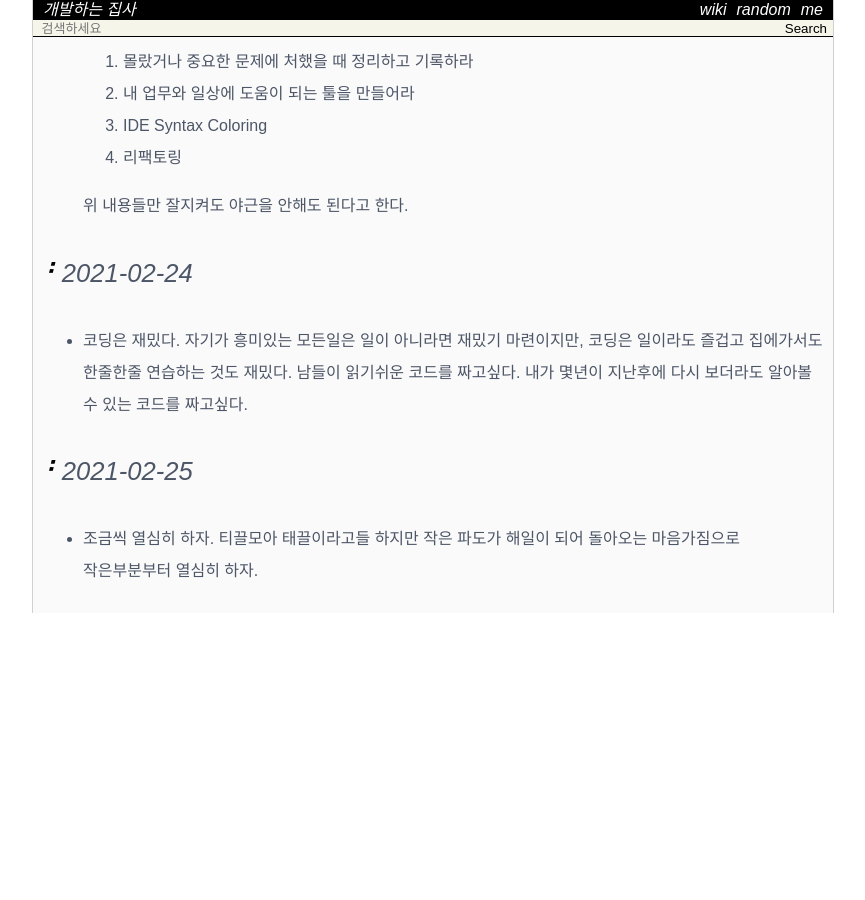
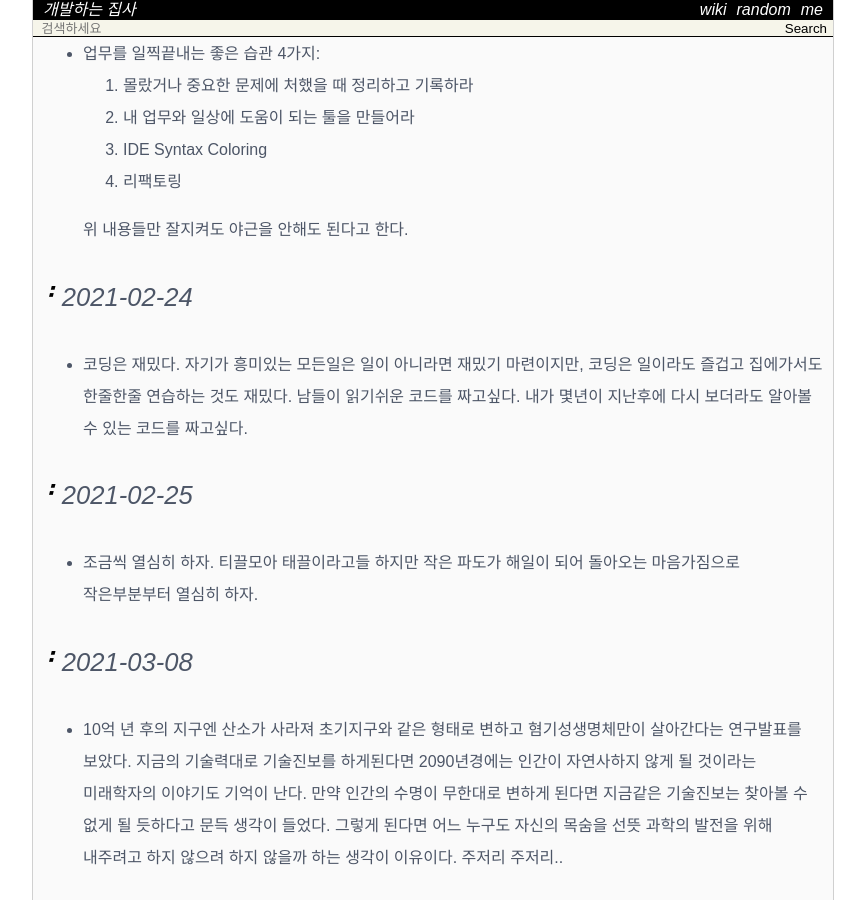
Before and after one commit to Achelous1/achelous1.github.io, a Jekyll site: the page built from _wiki/diary-2021.md, in a window 1280 px wide and 900 px high, scrolled down 3778 px. Shown: the whole window, without its empty margins (207-1072 px from the left). Built offline with Jekyll 4.4.1, drawn with Linux system fonts in a browser that asks for light colours; nearby versions of some CDN libraries; some web fonts are replaced; comment, search, counter and statistics services are not loaded; before the commit the page ends 4391 px from its top, so only the background shows below that; some of the changed text lies outside the part shown.

Commit message:
MODIFY diary

```diff
--- a/_wiki/diary-2021.md
+++ b/_wiki/diary-2021.md
@@ -3,7 +3,7 @@
 title   : 2021년 일지
 summary :
 date    : 2021-01-22 14:48:52 +0900
-updated : 2021-02-25 16:05:33 +0900
+updated : 2021-03-08 11:19:10 +0900
 tag     :
 toc     : true
 public  : true
@@ -76,3 +76,6 @@
 
 ### 2021-02-25
 * 조금씩 열심히 하자. 티끌모아 태끌이라고들 하지만 작은 파도가 해일이 되어 돌아오는 마음가짐으로 작은부분부터 열심히 하자.
+
+### 2021-03-08
+* 10억 년 후의 지구엔 산소가 사라져 초기지구와 같은 형태로 변하고 혐기성생명체만이 살아간다는 연구발표를 보았다. 지금의 기술력대로 기술진보를 하게된다면 2090년경에는 인간이 자연사하지 않게 될 것이라는 미래학자의 이야기도 기억이 난다. 만약 인간의 수명이 무한대로 변하게 된다면 지금같은 기술진보는 찾아볼 수 없게 될 듯하다고 문득 생각이 들었다. 그렇게 된다면 어느 누구도 자신의 목숨을 선뜻 과학의 발전을 위해 내주려고 하지 않으려 하지 않을까 하는 생각이 이유이다. 주저리 주저리..
```
